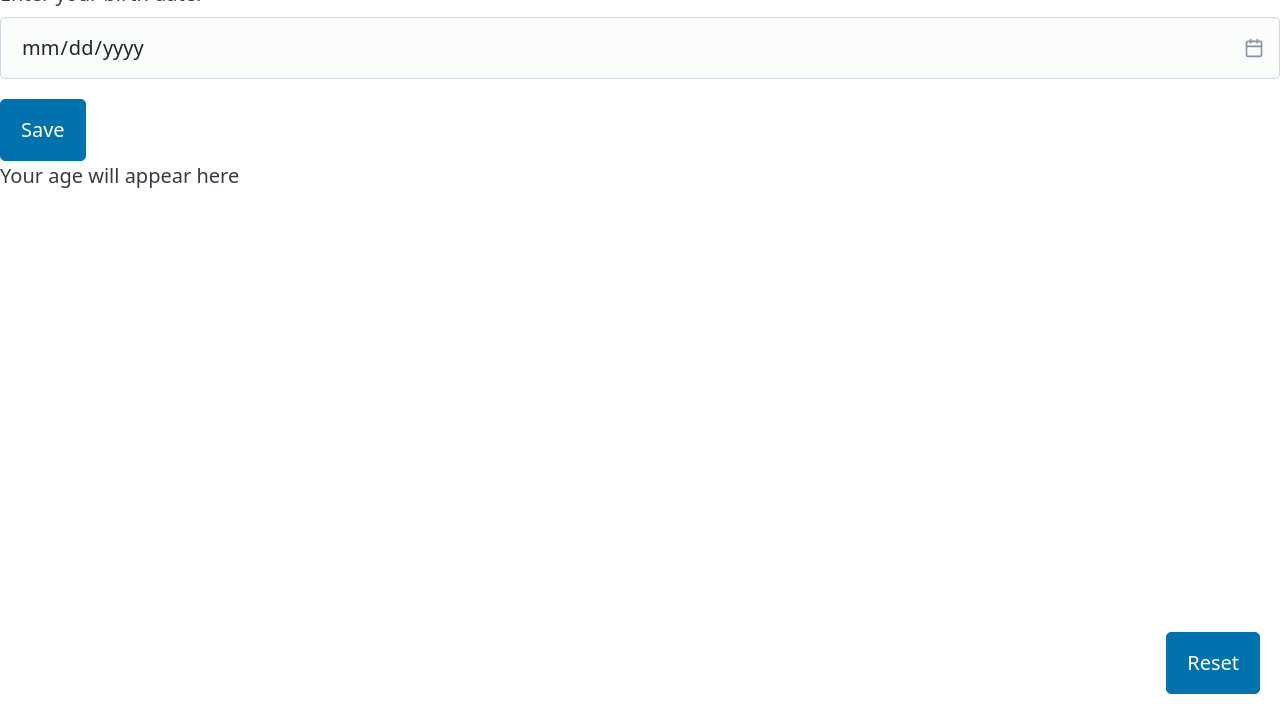
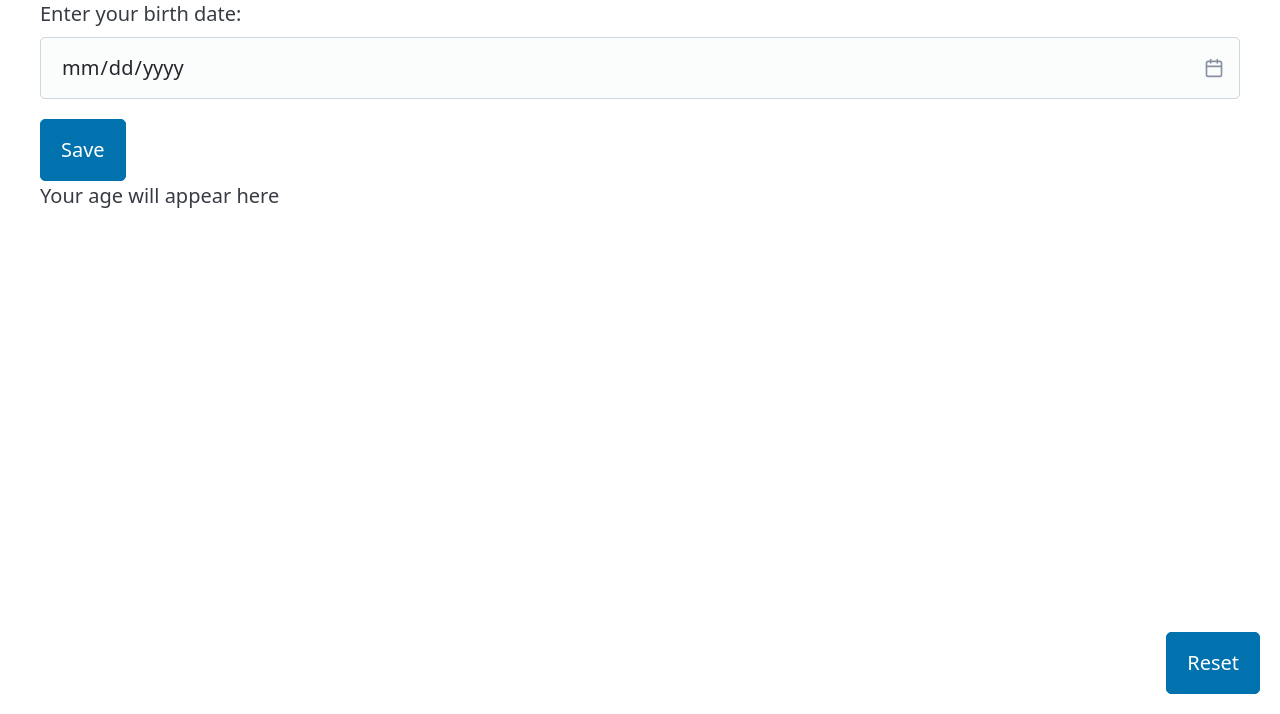
Before and after one commit to inartaly/What-s-My-Age-Again, a plain HTML site: page index.html in a window 1280 px wide. Shown: the part 86-800 px from the top of the page. Drawn offline with nearby package versions, Linux system fonts and the light colour scheme.

Commit message:
Update index.html

```diff
--- a/index.html
+++ b/index.html
@@ -11,14 +11,14 @@
   <title>What's My Age Again?</title>
 </head>
 <body>
-  <div class="center-align">
+  <main class="container">
   <h1>What's My Age Again?</h1>
   <label for="birthdate">Enter your birth date:</label>
   <input type="date" id="birthdate">
   <button id="saveDate">Save</button>
   <p id="ageLabel">Your age will appear here</p>
   <button id="resetButton" style="position: fixed; bottom: 20px; right: 20px;">Reset</button>
-  </div>
+  </main>
   <script src="app.js"></script>
   <!-- <script type="text/javascript" src="js/materialize.js"></script> -->
 </body>
```
